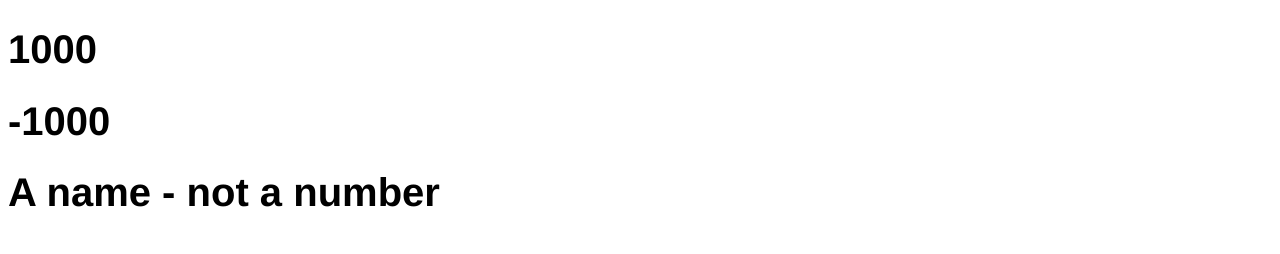
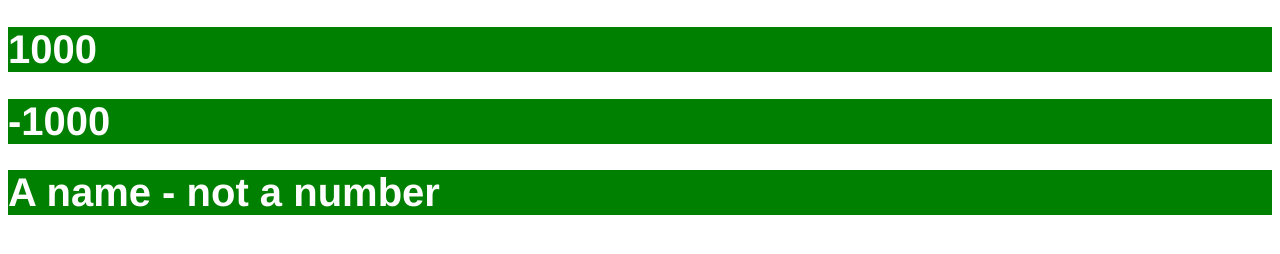
Before and after one commit to DefyCab/JsDOMtrainingGround, a plain HTML site: page changingCSSwithJS.html in a window 1280 px wide. Drawn offline with Linux system fonts and the light colour scheme.

Commit message:
write prelimanary function for cahnging class. Needs to convert textContent which is string to Number

```diff
--- a/changingCSSwithJS.html
+++ b/changingCSSwithJS.html
@@ -12,5 +12,6 @@
       <h1 class="mainResult">-1000</h1>
       <h1 class="mainResult">A name - not a number</h1>
     </main>
+    <script src="script.js"> </script>
   </body>
 </html>
--- /dev/null
+++ b/script.js
@@ -0,0 +1,15 @@
+const divs = document.querySelectorAll(".mainResult")
+
+
+console.log(divs)
+
+function checkIfNegative(nodelist) {
+    for(let i = 0; i < nodelist.length; i++ ) {
+        if(nodelist[i].textContent < 0 ) {
+            nodelist[i].classList.add("negativeResult")
+        }
+        nodelist[i].classList.add("positiveResult")
+    }
+}
+
+checkIfNegative(divs)
```
